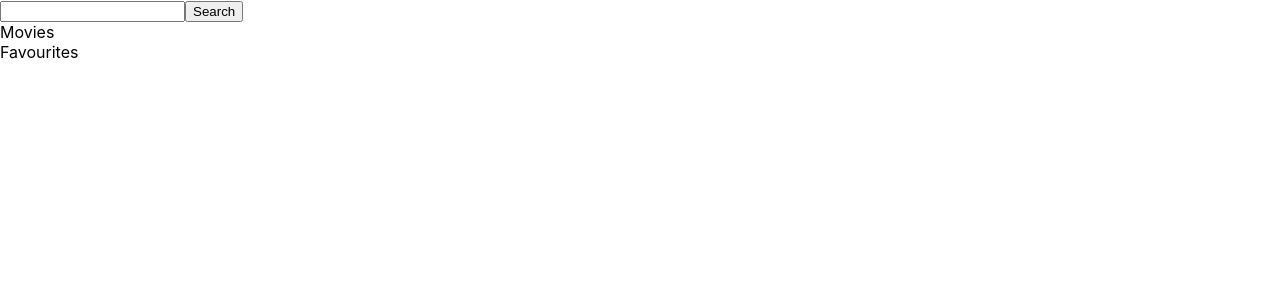
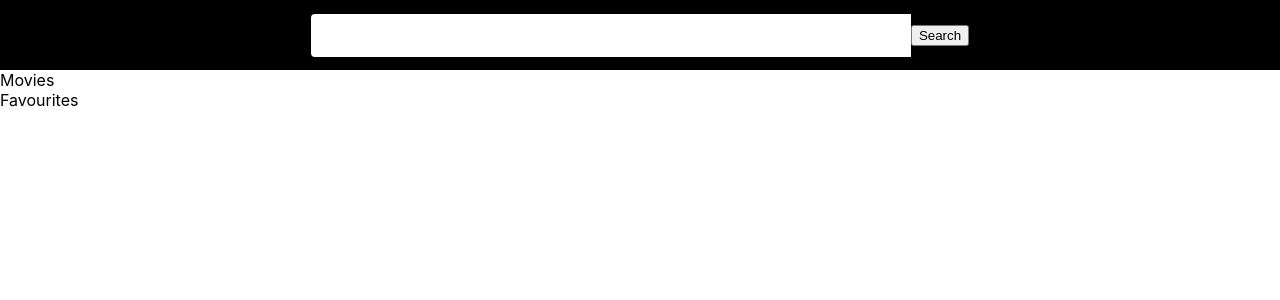
Before and after one commit to iRahulP/movies__App, a React (Create React App) app: page / in a window 1280 px wide. Shown: the top 300 px of the page. Built offline with nearby package versions, Linux system fonts and the light colour scheme.

Commit message:
partial css

```diff
--- a/src/index.css
+++ b/src/index.css
@@ -11,3 +11,89 @@ code {
   font-family: source-code-pro, Menlo, Monaco, Consolas, 'Courier New',
     monospace;
 }
+
+.nav {
+  background: black;
+  height: 70px;
+  padding: 10px;
+  box-sizing: border-box;
+  display: flex;
+  justify-content: center;
+  align-items: center;
+}
+
+.search-container input {
+  height: 43px;
+  width: 600px;
+  border-bottom-left-radius: 4px;
+  border-top-left-radius: 4px;
+  border: none;
+  font-size: 16px;
+  padding: 0 16px;
+  box-sizing: border-box;
+}
+
+.search-container {
+  position: relative;
+}
+
+.search-results {
+  position: relative;
+  background: #fff;
+  width: 100%;
+  box-sizing: border-box;
+  border: 1px solid #e1e1e1;
+  top: 42px;
+  border-bottom-left-radius: 5px;
+}
+
+.search-results .movie-info {
+  display: flex;
+  flex-direction: column;
+  justify-content: space-between;
+}
+
+.search-results .movie-info button {
+  margin : 20px 10px;
+  background: #21ba45;
+  color: #fff;
+  font-weight: 600;
+  font-size: 14px;
+  border: none;
+  padding: 9px 0;
+  border-radius: 4px;
+}
+
+.search-results {
+  height: 150px;
+}
+
+.search-results img {
+  height: 150px;
+}
+
+.search-results > div span {
+  font-size: 20px;
+  padding: 10px;
+  font-weight: 600;
+}
+
+.search-container input:focus,
+.search-container button:focus,
+.footer button:focus,
+.search-results .movie-info button:focus {
+  outline : none;
+}
+.search-container button:hover,
+.footer button:hover,
+.search-results .movie-info button:hover {
+  cursor: pointer;
+}
+
+#search-btn {
+  background: #f2711c;
+  height: 43px;
+  color: #fff;
+  border: none;
+  font-size: 15px;
+}
```
